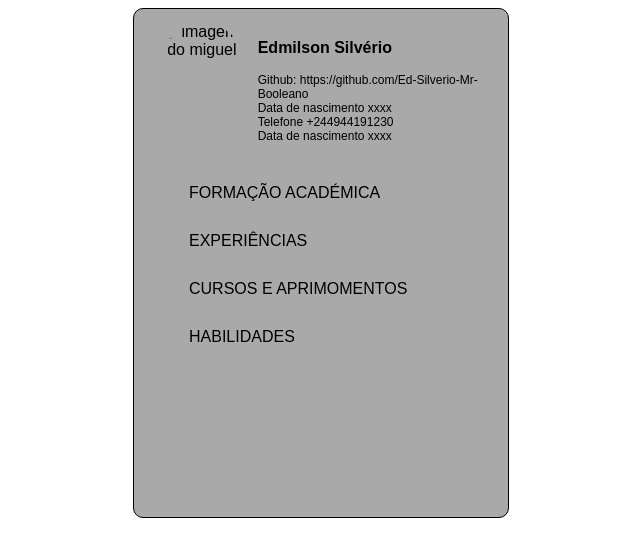
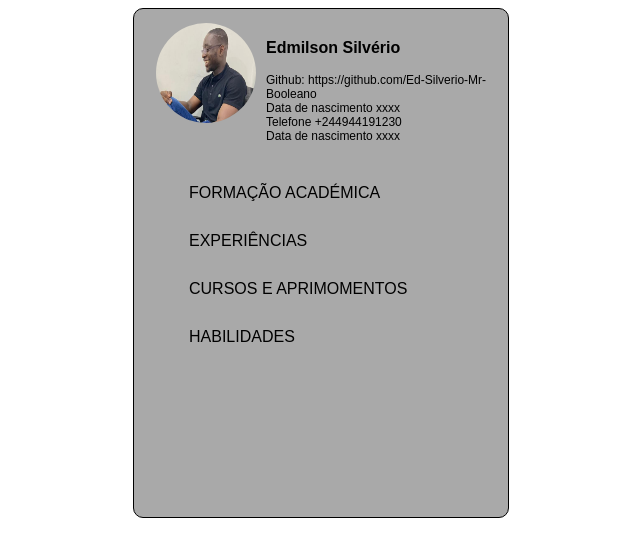
Before and after one commit to Ed-Silverio-Mr-Booleano/curriculo-web, a plain HTML site: page index.html in a window 1280 px wide. Shown: the whole page, without its empty margins (319-959 px from the left). Drawn offline with Linux system fonts and the light colour scheme.

Commit message:
refactor: fix the image path

```diff
--- a/index.html
+++ b/index.html
@@ -10,7 +10,7 @@
     <center>
         <div class="container">
             <div class="cabecalho">
-                <img src="./avatar.jpeg" alt="imagem do miguel">
+                <img src="./avatar.png" alt="imagem edmilson">
                 <div class="conteudo">
                     <div> <p class="nome">Edmilson Silvério</p></div>
 
```
